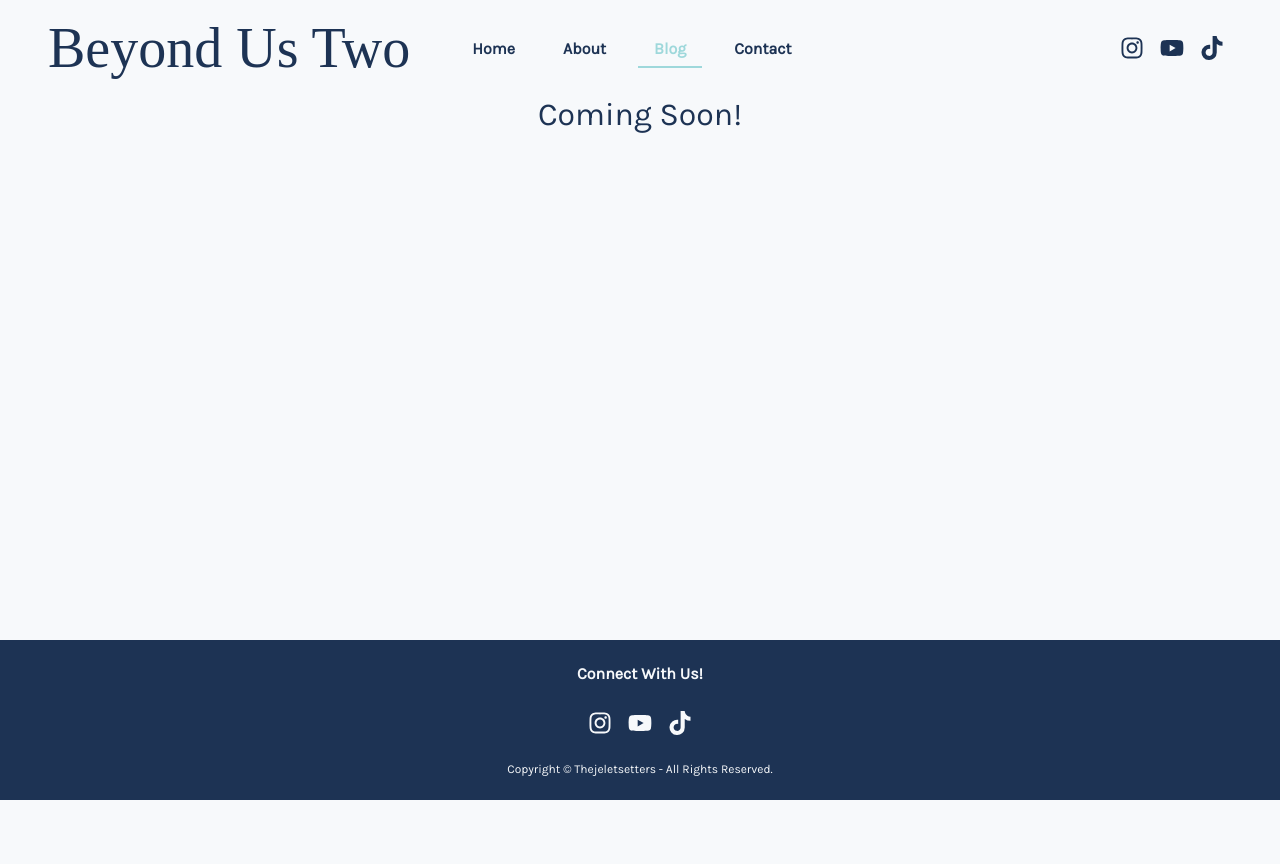
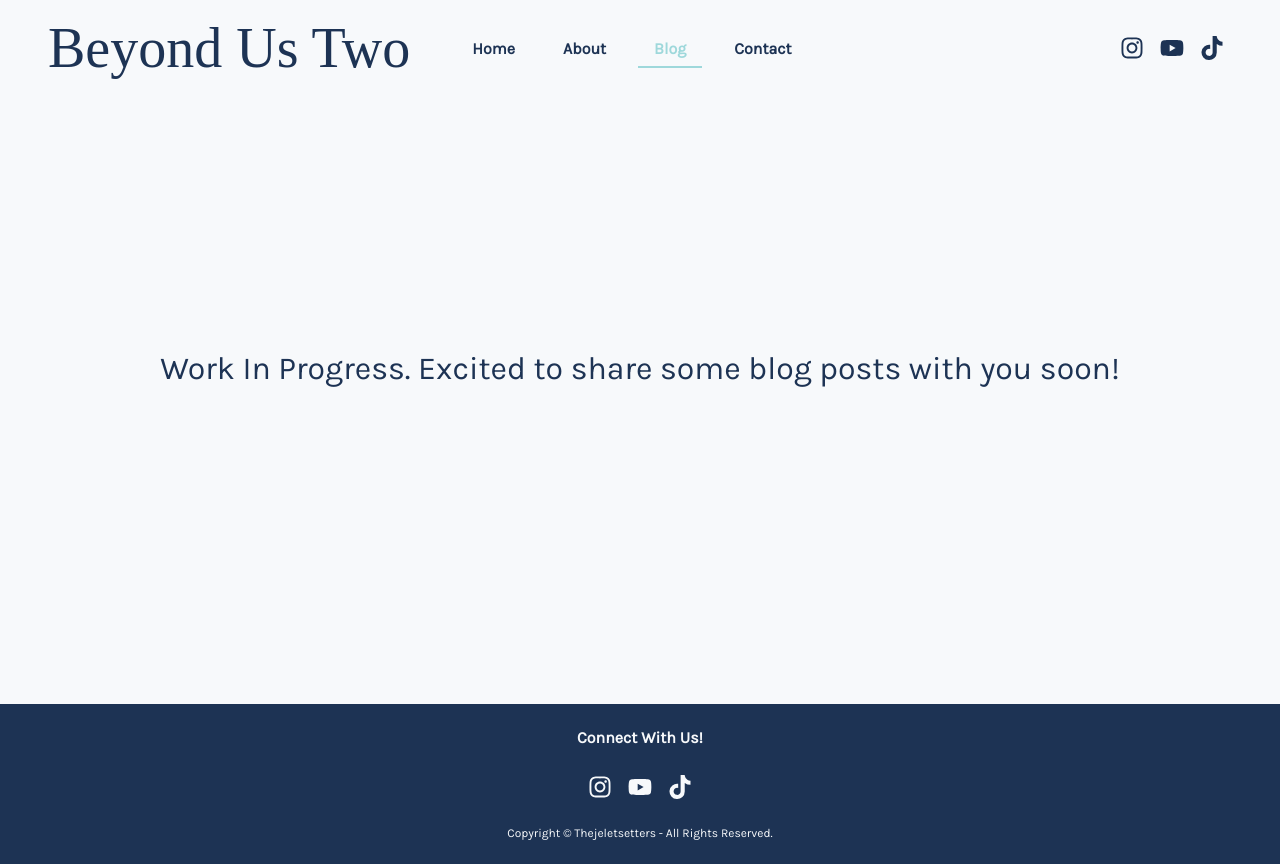
Before and after one commit to sanliverpool13/travelblog, a Next.js app: page /blog in a window 1280 px wide. Before the commit the page ends 800 px from the top, so only its background shows below. Built offline with nearby package versions, Linux system fonts and the light colour scheme; a web font is replaced by a local one.

Commit message:
Move coming soon message to center

```diff
--- a/components/Blog/Blog.tsx
+++ b/components/Blog/Blog.tsx
@@ -1,6 +1,6 @@
 import React from "react";
 import { useRecoilState } from "recoil";
-import { PostsContainer } from "./style";
+import { PostsContainer, ComingSoonContainer } from "./style";
 import { blogPostsState } from "../../context/state";
 import Post from "./BlogPost";
 
@@ -11,7 +11,11 @@ const Blog = () => {
     return <Post key={post.id} post={post} />;
   });
 
-  return <PostsContainer>Coming Soon!</PostsContainer>;
+  return (
+    <ComingSoonContainer>
+      Work In Progress. Excited to share some blog posts with you soon!
+    </ComingSoonContainer>
+  );
 };
 
 export default Blog;
--- a/components/Blog/style.ts
+++ b/components/Blog/style.ts
@@ -7,6 +7,16 @@ export const PostsContainer = styled.section`
   align-items: ${(props) => (props.landing ? "none" : "center")};
   justify-content: ${(props) => (props.landing ? "none" : "center")};
   flex-direction: ${(props) => (props.landing ? "none" : "column")};
+  color: var(--bg-clr-footer);
+  font-size: 2rem;
+`;
+
+export const ComingSoonContainer = styled.div`
+  width: 100%;
+  min-height: calc(100vh - var(--height-navbar) - var(--height-footer));
+  display: flex;
+  align-items: center;
+  justify-content: center;
   color: var(--bg-clr-footer);
   font-size: 2rem;
 `;
```
